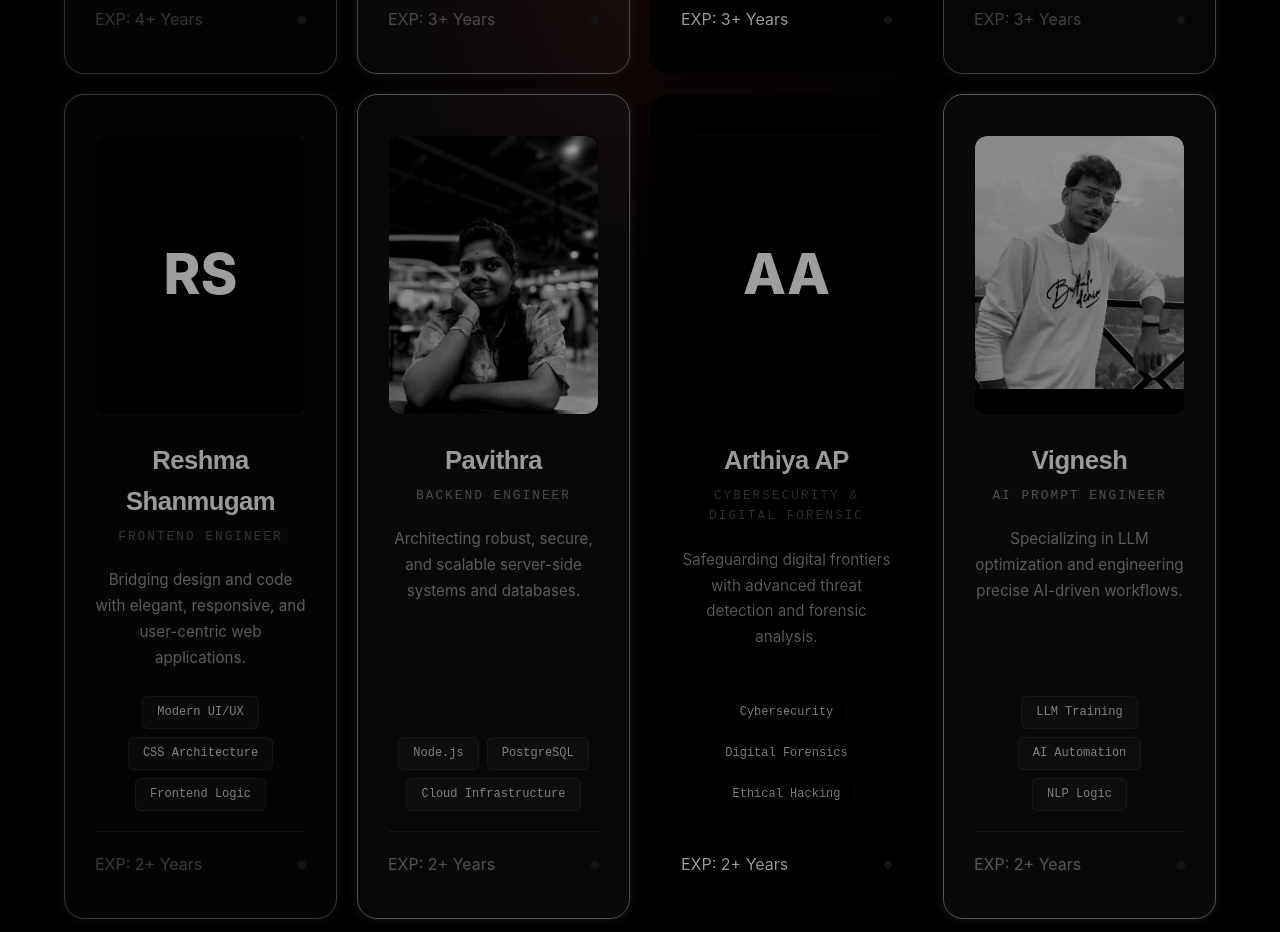
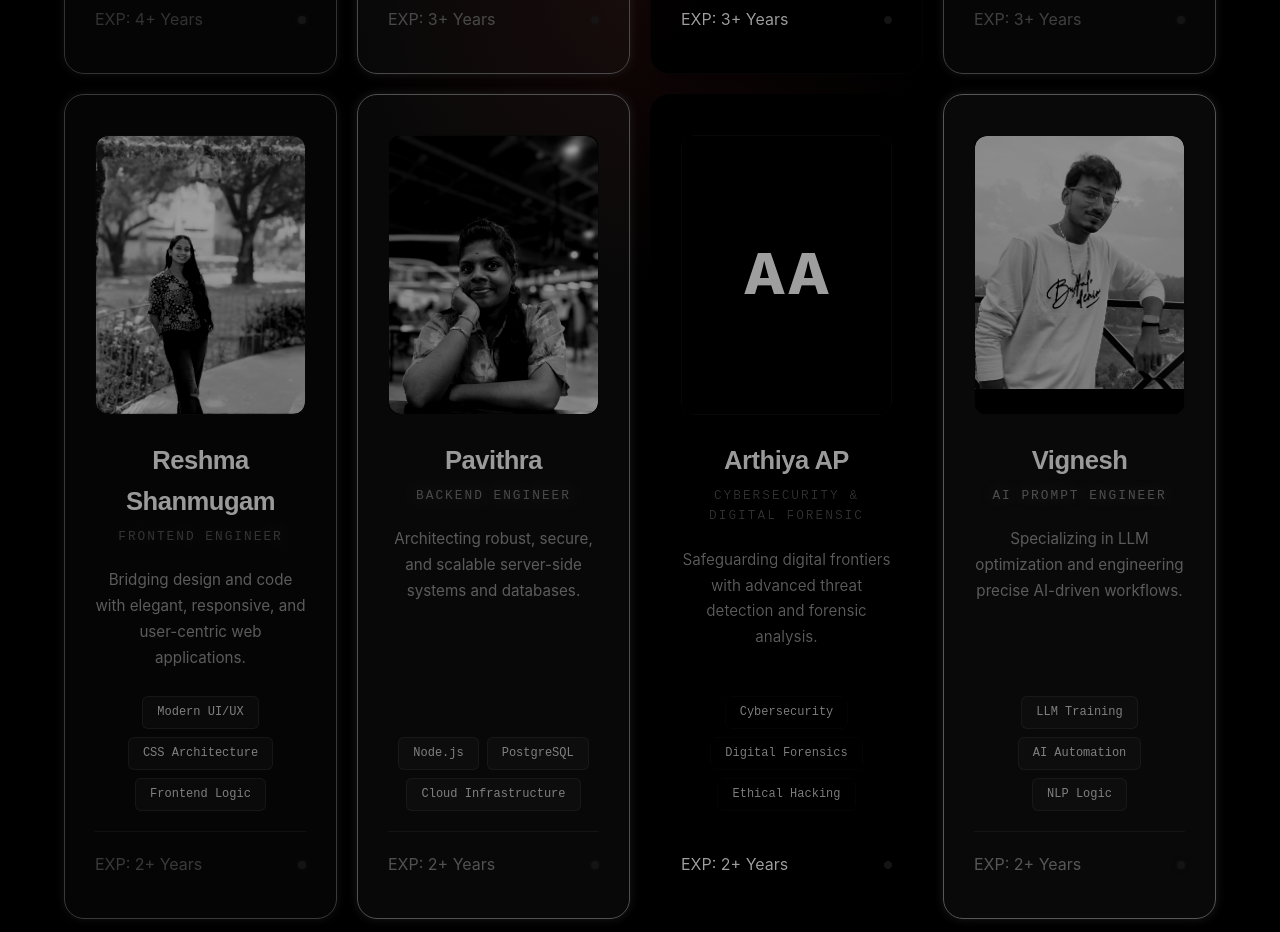
Before and after one commit to GSKANI/coreberly, a React (Create React App) app: page / in a window 1280 px wide. Shown: the part 9280-10212 px from the top of the page. Built offline with nearby package versions, Linux system fonts and the light colour scheme.

Commit message:
reshma profile

```diff
--- a/src/components/Team.js
+++ b/src/components/Team.js
@@ -52,6 +52,7 @@ const team = [
     title: 'Frontend Engineer',
     bio: 'Bridging design and code with elegant, responsive, and user-centric web applications.',
     initials: 'RS',
+    image: '/images/reshma.jpg',
     expertise: ['Modern UI/UX', 'CSS Architecture', 'Frontend Logic'],
     experience: '2+ Years',
     color: 'neon-purple'
```
Also changed, not shown: public/images/reshma.jpg (added).
